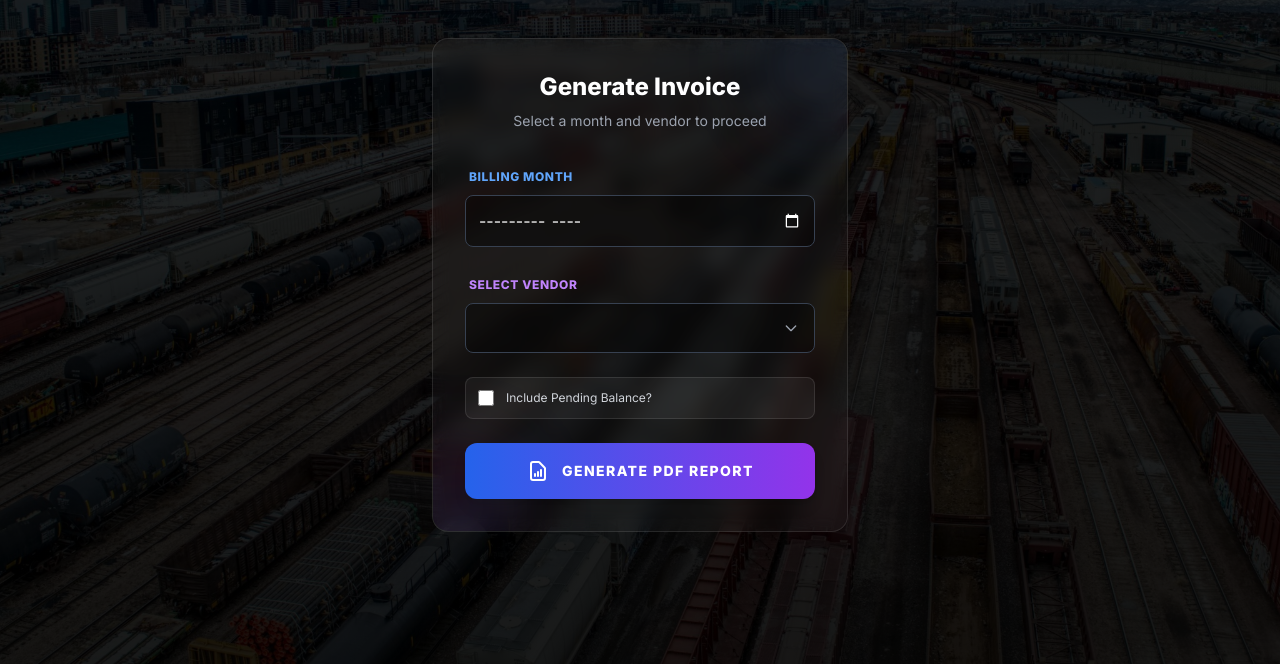
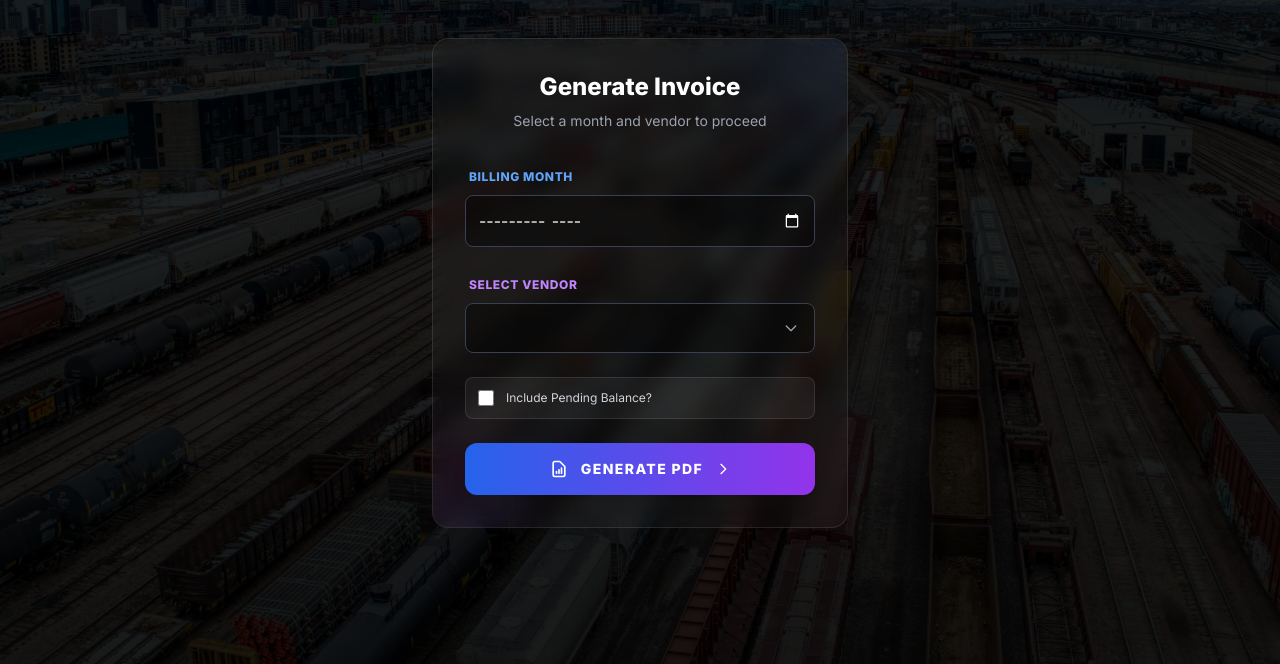
Before and after one commit to karthikshetty71/Karthik, a Flask app: template app/templates/invoices_select.html in a window 1280 px wide. Shown: the part 107-771 px from the top of the page. Run offline with Flask 3, Linux system fonts and the light colour scheme; the template is opened without the code that fills it, so the values that code supplies are empty; parts of the project's set-up code (start-up, migrations or seed data) failed here and were passed over; some libraries are stand-ins or nearby versions.

Commit message:
button style

```diff
--- a/app/templates/invoices_select.html
+++ b/app/templates/invoices_select.html
@@ -50,8 +50,11 @@
             </div>
 
             <button type="submit" class="w-full bg-gradient-to-r from-blue-600 to-purple-600 hover:from-blue-500 hover:to-purple-500 text-white font-bold py-4 rounded-xl shadow-lg transform transition hover:scale-[1.02] text-sm tracking-widest uppercase flex items-center justify-center gap-3">
-                <svg class="w-6 h-6" fill="none" stroke="currentColor" viewBox="0 0 24 24"><path stroke-linecap="round" stroke-linejoin="round" stroke-width="2" d="M9 17v-2m3 2v-4m3 4v-6m2 10H7a2 2 0 01-2-2V5a2 2 0 012-2h5.586a1 1 0 01.707.293l5.414 5.414a1 1 0 01.293.707V19a2 2 0 01-2 2z"></path></svg>
-                Generate PDF Report
+                <svg class="w-5 h-5" fill="none" stroke="currentColor" viewBox="0 0 24 24"><path stroke-linecap="round" stroke-linejoin="round" stroke-width="2" d="M9 17v-2m3 2v-4m3 4v-6m2 10H7a2 2 0 01-2-2V5a2 2 0 012-2h5.586a1 1 0 01.707.293l5.414 5.414a1 1 0 01.293.707V19a2 2 0 01-2 2z"></path></svg>
+
+                <span>Generate PDF</span>
+
+                <svg class="w-4 h-4" fill="none" stroke="currentColor" viewBox="0 0 24 24"><path stroke-linecap="round" stroke-linejoin="round" stroke-width="2" d="M9 5l7 7-7 7"></path></svg>
             </button>
         </form>
     </div>
```
